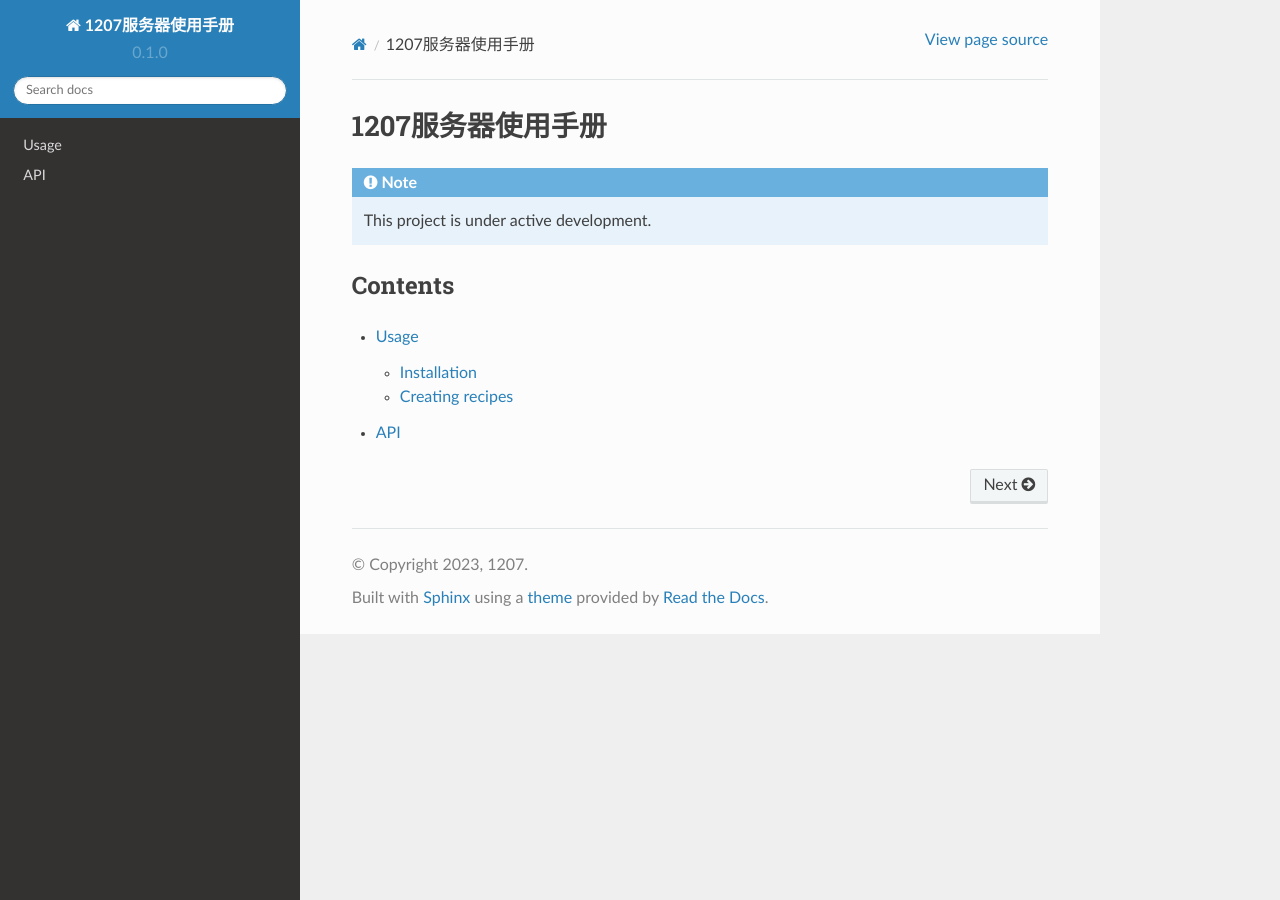
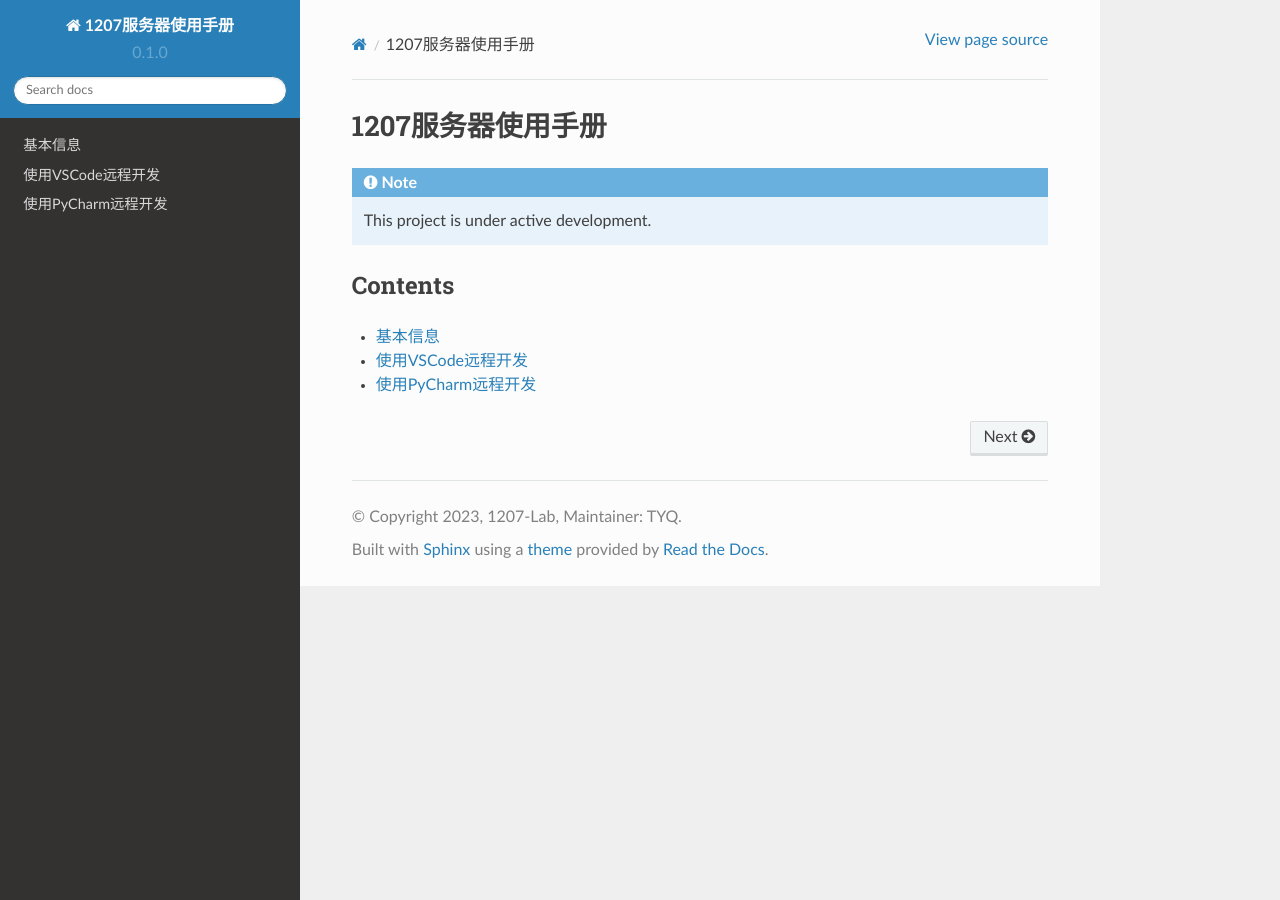
Before and after one commit to TangYuanqing/1207-server-docs, a Sphinx documentation site: the page built from docs/source/index.rst, in a window 1280 px wide. Built offline with Sphinx 7.4.7 and the Read the Docs theme 2.0.0, drawn with Linux system fonts in a browser that asks for light colours.

Commit message:
modified:   docs/source/conf.py 	modified:   docs/source/index.rst 	new file:   docs/source/pycharm.rst 	new file:   docs/source/tutorial.rst 	new file:   docs/source/vscode.rst

```diff
--- a/docs/source/conf.py
+++ b/docs/source/conf.py
@@ -3,7 +3,7 @@
 # -- Project information
 
 project = '1207服务器使用手册'
-copyright = '2023, 1207'
+copyright = '2023, 1207-Lab, Maintainer: TYQ'
 author = 'TYQ'
 
 release = '0.1'
--- a/docs/source/index.rst
+++ b/docs/source/index.rst
@@ -10,5 +10,6 @@ Contents
 
 .. toctree::
 
-   usage
-   api
+   tutorial
+   vscode
+   pycharm
--- /dev/null
+++ b/docs/source/pycharm.rst
@@ -0,0 +1,2 @@
+使用PyCharm远程开发
+=================
--- /dev/null
+++ b/docs/source/tutorial.rst
@@ -0,0 +1,2 @@
+基本信息
+=======
--- /dev/null
+++ b/docs/source/vscode.rst
@@ -0,0 +1,2 @@
+使用VSCode远程开发
+================
```
